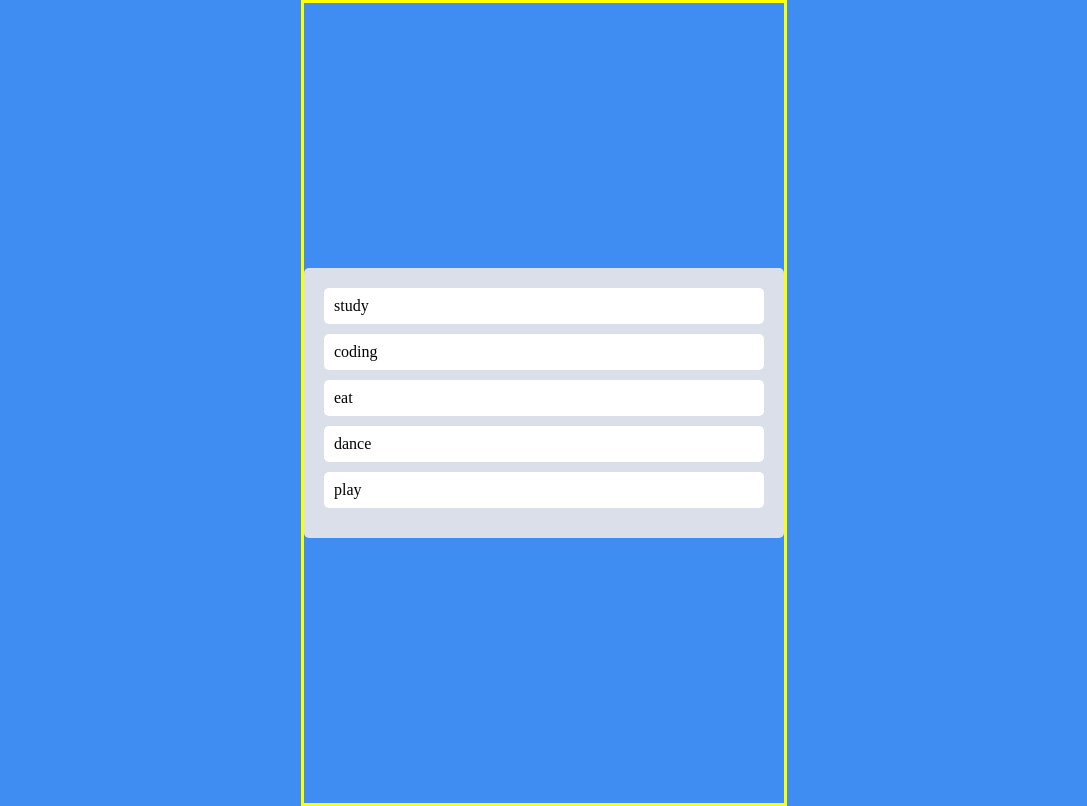
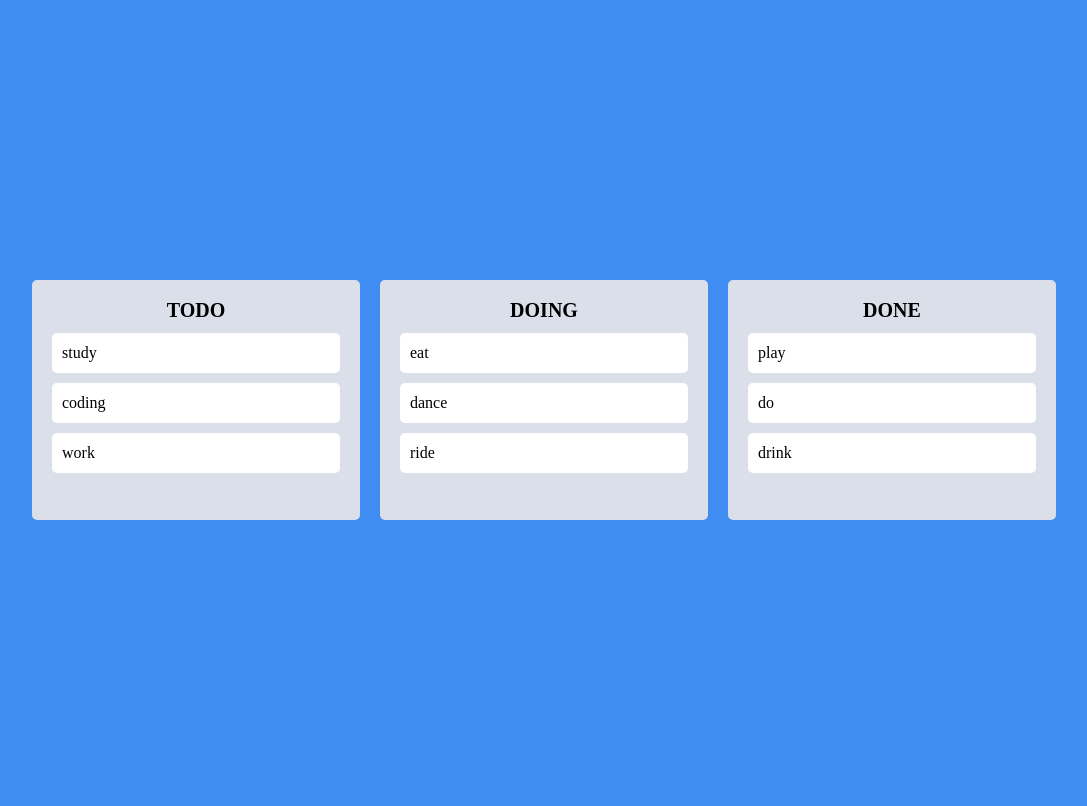
Before and after one commit to GitHubGW/react-trello, a React (Create React App) app: page / in a window 1280 px wide. Shown: the whole page, without its empty margins (96-1183 px from the left). Built offline with nearby package versions, Linux system fonts and the light colour scheme.

Commit message:
Creating Multi Droppables

```diff
--- a/src/App.tsx
+++ b/src/App.tsx
@@ -1,24 +1,12 @@
-import {
-  DragDropContext,
-  Draggable,
-  DraggableProvided,
-  DraggableStateSnapshot,
-  DragStart,
-  Droppable,
-  DroppableProvided,
-  DroppableStateSnapshot,
-  DropResult,
-  ResponderProvided,
-} from "react-beautiful-dnd";
+import { DragDropContext, DragStart, DropResult, ResponderProvided } from "react-beautiful-dnd";
 import { useRecoilState } from "recoil";
 import styled from "styled-components";
-import { todosState } from "./atom";
-import DraggableCard from "./components/DraggableCard";
+import { TodosState, todosState } from "./atom";
+import DroppableBoard from "./components/DroppableBoard";
 import GlobalStyle from "./styles/GlobalStyle";
 
 const Container = styled.div`
-  border: 3px solid yellow;
-  max-width: 480px;
+  max-width: 1024px;
   width: 100%;
   margin: 0 auto;
   display: flex;
@@ -29,34 +17,31 @@ const Container = styled.div`
 
 const Boards = styled.div`
   display: grid;
-  grid-template-columns: repeat(1, 1fr);
+  grid-template-columns: repeat(3, 1fr);
   width: 100%;
-`;
-
-const Board = styled.div`
-  background-color: ${(props) => props.theme.boardColor};
-  padding: 20px;
-  border-radius: 5px;
-  min-height: 200px;
+  gap: 20px;
 `;
 
 const App = () => {
-  console.log("App");
-
   const [todos, setTodos] = useRecoilState(todosState);
 
   const onDragStart = (initial: DragStart, provided: ResponderProvided) => {};
 
   const onDragEnd = ({ draggableId, destination, source }: DropResult, provided: ResponderProvided) => {
-    console.log("draggableId", draggableId, "destination?.index", destination?.index, "source.index", source.index);
-    if (destination?.index === undefined) return;
+    console.log("draggableId", draggableId, "destination", destination, "source", source);
+    if (destination?.index === undefined) {
+      return;
+    }
 
-    setTodos((todos) => {
-      const copiedTodos = [...todos];
-      copiedTodos.splice(source.index, 1);
-      copiedTodos.splice(destination.index, 0, draggableId);
-      return copiedTodos;
-    });
+    if (source.droppableId === destination.droppableId) {
+      setTodos((todos: TodosState) => {
+        const copiedTodos: string[] = [...todos[source.droppableId]];
+        copiedTodos.splice(source.index, 1);
+        copiedTodos.splice(destination.index, 0, draggableId);
+        const result: TodosState = { ...todos, [destination.droppableId]: copiedTodos };
+        return result;
+      });
+    }
   };
 
   return (
@@ -64,16 +49,9 @@ const App = () => {
       <GlobalStyle />
       <DragDropContext onDragStart={onDragStart} onDragEnd={onDragEnd}>
         <Boards>
-          <Droppable droppableId="one">
-            {(provided: DroppableProvided, snapshot: DroppableStateSnapshot) => (
-              <Board ref={provided.innerRef} {...provided.droppableProps}>
-                {todos.map((todo: string, index: number) => (
-                  <DraggableCard key={todo} index={index} todo={todo} />
-                ))}
-                {provided.placeholder}
-              </Board>
-            )}
-          </Droppable>
+          {Object.keys(todos).map((boardId: string) => (
+            <DroppableBoard key={boardId} boardId={boardId} todos={todos[boardId]} />
+          ))}
         </Boards>
       </DragDropContext>
     </Container>
--- a/src/atom.ts
+++ b/src/atom.ts
@@ -1,3 +1,14 @@
 import { atom } from "recoil";
 
-export const todosState = atom({ key: "todosState", default: ["study", "coding", "eat", "dance", "play"] });
+export interface TodosState {
+  [key: string]: string[];
+}
+
+export const todosState = atom<TodosState>({
+  key: "todosState",
+  default: {
+    TODO: ["study", "coding", "work"],
+    DOING: ["eat", "dance", "ride"],
+    DONE: ["play", "do", "drink"],
+  },
+});
--- a/src/components/DraggableCard.tsx
+++ b/src/components/DraggableCard.tsx
@@ -10,13 +10,11 @@ interface DraggableCardProps {
 const Card = styled.div`
   background-color: ${(props) => props.theme.cardColor};
   border-radius: 5px;
-  padding: 10px;
+  padding: 12px 10px;
   margin-bottom: 10px;
 `;
 
 const DraggableCard = ({ index, todo }: DraggableCardProps) => {
-  console.log("todo", todo);
-
   return (
     <Draggable index={index} draggableId={todo} key={todo}>
       {(provided: DraggableProvided, snapshot: DraggableStateSnapshot) => (
--- /dev/null
+++ b/src/components/DroppableBoard.tsx
@@ -0,0 +1,40 @@
+import { Droppable, DroppableProvided, DroppableStateSnapshot } from "react-beautiful-dnd";
+import styled from "styled-components";
+import DraggableCard from "./DraggableCard";
+
+interface DroppableBoardProps {
+  boardId: string;
+  todos: any;
+}
+
+const Board = styled.div`
+  background-color: ${(props) => props.theme.boardColor};
+  padding: 20px;
+  border-radius: 5px;
+  min-height: 200px;
+`;
+
+const BoardId = styled.h1`
+  text-align: center;
+  font-weight: bold;
+  font-size: 20px;
+  margin-bottom: 13px;
+`;
+
+const DroppableBoard = ({ boardId, todos }: DroppableBoardProps) => {
+  return (
+    <Droppable droppableId={boardId}>
+      {(provided: DroppableProvided, snapshot: DroppableStateSnapshot) => (
+        <Board ref={provided.innerRef} {...provided.droppableProps}>
+          <BoardId>{boardId}</BoardId>
+          {todos.map((todo: string, index: number) => (
+            <DraggableCard key={todo} index={index} todo={todo} />
+          ))}
+          {provided.placeholder}
+        </Board>
+      )}
+    </Droppable>
+  );
+};
+
+export default DroppableBoard;
```
